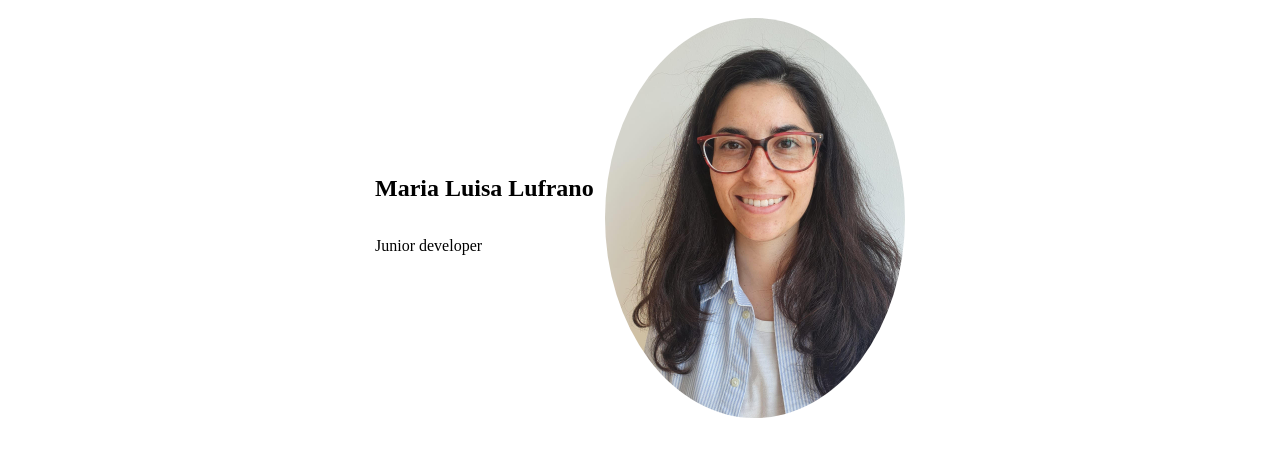
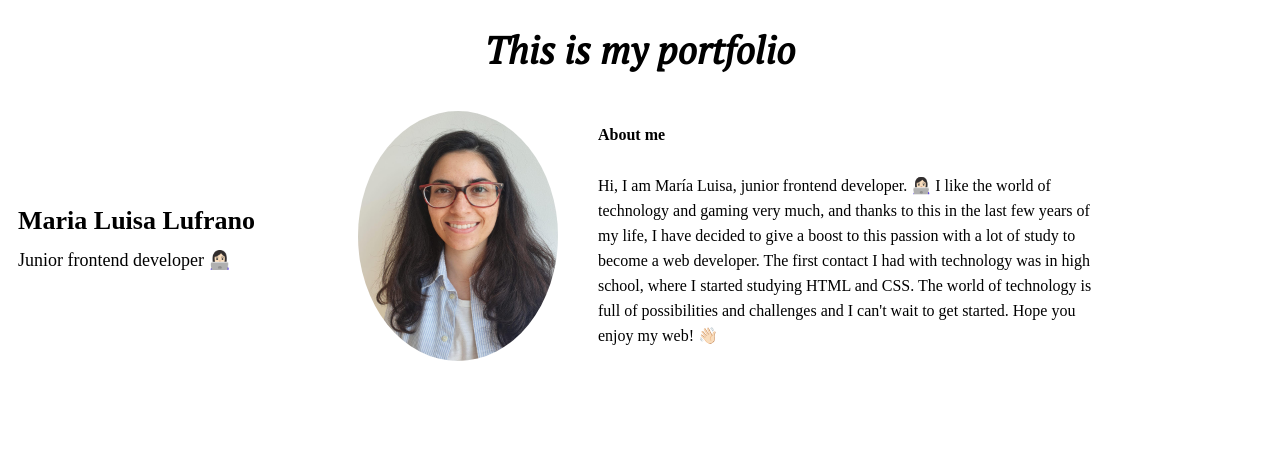
Before and after one commit to MLLuisa/portfolio, a React app: page / in a window 1280 px wide. Built offline with nearby package versions, Linux system fonts and the light colour scheme; a web font is replaced by a local one.

Commit message:
Added style to the header section and some text. Component header added

```diff
--- a/public/index.html
+++ b/public/index.html
@@ -4,6 +4,18 @@
     <meta charset="utf-8" />
     <link rel="icon" href="%PUBLIC_URL%/favicon.ico" />
     <meta name="viewport" content="width=device-width, initial-scale=1" />
+    <link rel="preconnect" href="https://fonts.googleapis.com" />
+    <link rel="preconnect" href="https://fonts.gstatic.com" crossorigin />
+    <link
+      href="https://fonts.googleapis.com/css2?family=PT+Serif:ital@1&display=swap"
+      rel="stylesheet"
+    />
+    <link rel="preconnect" href="https://fonts.googleapis.com" />
+    <link rel="preconnect" href="https://fonts.gstatic.com" crossorigin />
+    <link
+      href="https://fonts.googleapis.com/css2?family=Fuzzy+Bubbles&display=swap"
+      rel="stylesheet"
+    />
     <title>Maria Luisa's portfolio</title>
   </head>
   <body>
--- a/src/components/App.js
+++ b/src/components/App.js
@@ -1,19 +1,13 @@
+import Header from './Header';
 import '../styles/App.scss';
-import photo from '../images/image.jpg';
+
 
 function App() {
   return (
     <div className="App">
+      <h1 className='title'>This is my portfolio</h1>
       <header className='header-section'>
-        <div className='wrapper-details'>
-        <h2>Maria Luisa Lufrano</h2>
-        <p>Junior developer</p>
-        </div>
-        <div className='image-wrapper'>
-        <img src={photo} alt='profile' className='image-profile'>
-        </img>
-        </div>
-
+        <Header />
       </header>
     </div>
   );
--- /dev/null
+++ b/src/components/Header.js
@@ -0,0 +1,29 @@
+import photo from "../images/image.jpg";
+
+const Header = () => {
+  return (
+    <>
+      <div className="wrapper-details">
+        <h2 className="name">Maria Luisa Lufrano</h2>
+        <p className="job">Junior frontend developer 👩🏻‍💻</p>
+      </div>
+      <figure className="image-wrapper">
+        <img src={photo} alt="profile" className="image-profile" />
+      </figure>
+      <div className='wrapperAboutMe'>
+        <h4>About me</h4>
+        <p className="textAboutMe">
+          Hi, I am María Luisa, junior frontend developer. 👩🏻‍💻 I like the world
+          of technology and gaming very much, and thanks to this in the last few
+          years of my life, I have decided to give a boost to this passion with
+          a lot of study to become a web developer. The first contact I had with
+          technology was in high school, where I started studying HTML and CSS.
+          The world of technology is full of possibilities and challenges and I
+          can't wait to get started. Hope you enjoy my web! 👋🏻
+        </p>
+      </div>
+    </>
+  );
+};
+
+export default Header;
--- a/src/styles/App.scss
+++ b/src/styles/App.scss
@@ -1,25 +1,5 @@
-.header-section {
-    display: flex;
-    align-items: center;
-    justify-content: center;
-    flex-wrap: wrap;
+@import './layout/header.scss';
+
+* {
+    box-sizing: border-box;
 }
-
-.wrapper-details {
-    display: flex;
-    flex-direction: column;
-    width: 230px;
-}
-
-.image-wrapper {
-    display: flex;
-    flex-direction: row;
-    justify-content: center;
-    margin-top: 10px;
-}
-
-.image-profile {
-    width: 300px;
-    height: 400px;
-    border-radius: 50%;
-}
--- /dev/null
+++ b/src/styles/layout/header.scss
@@ -0,0 +1,58 @@
+.title {
+    text-align: center;
+    font-family: 'PT Serif', serif;
+    font-size: 38px;
+}
+
+.job, .name {
+    font-family: 'Fuzzy Bubbles', cursive;
+}
+
+.name {
+    font-size: 26px;
+}
+
+.job {
+    font-size: 18px;
+}
+
+.header-section {
+    display: flex;
+    align-items: center;
+    justify-content: flex-start;
+    flex-wrap: wrap;
+    line-height: 0px;
+}
+
+.wrapper-details {
+    display: flex;
+    flex-direction: column;
+    justify-content: flex-start;
+    width: 300px;
+    margin-left: 10px;
+}
+
+.image-wrapper {
+    display: flex;
+    flex-direction: row;
+    justify-content: center;
+    margin-top: 10px;
+}
+
+.image-profile {
+    width: 200px;
+    height: 250px;
+    border-radius: 50%;
+}
+
+.wrapperAboutMe {
+    display: flex;
+    flex-direction: column;
+    justify-content: flex-end;
+    align-content: flex-end;
+}
+
+.textAboutMe {
+    line-height: 25px;
+    width: 500px;
+}
```
